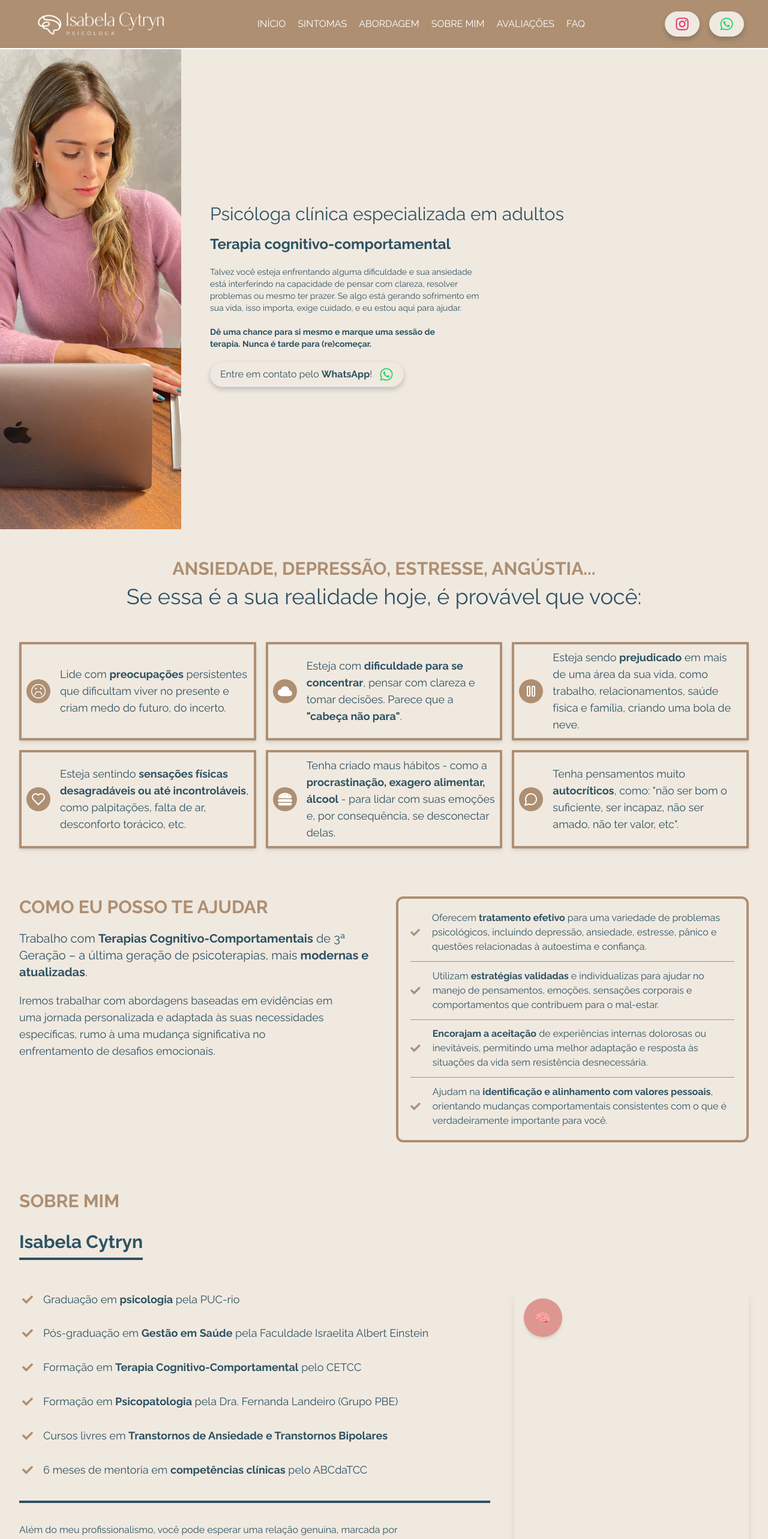
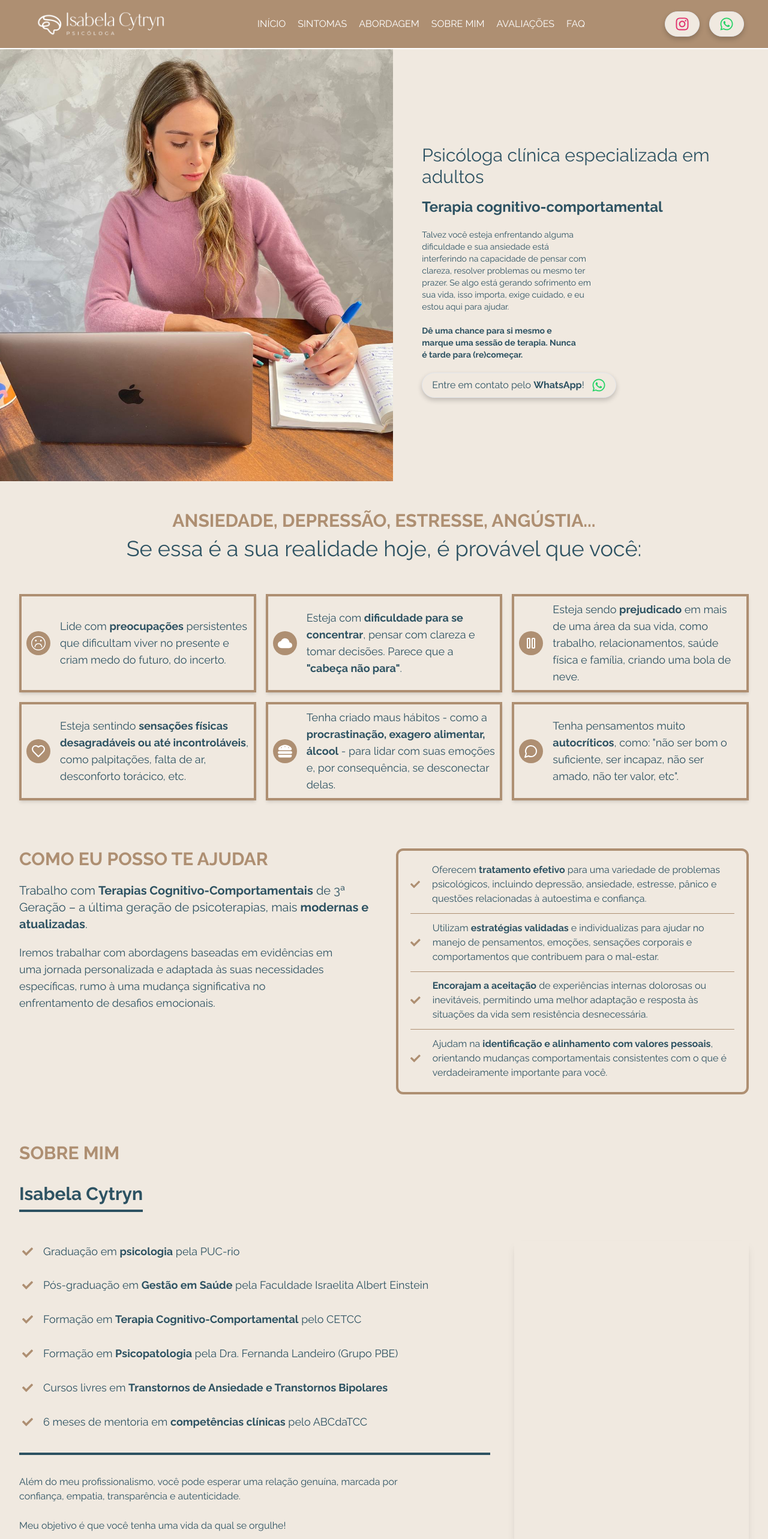
Before and after one commit to MarceloBxD/isacytryn, a Next.js app: page / in a window 1280 px wide. Shown: the top 2565 px of the page at 60% size. Built offline with nearby package versions, Linux system fonts and the light colour scheme.

Commit message:
refactor: Update image paths and optimize layout in Header, Presentation, and SolveProblems components

```diff
--- a/components/Header/index.tsx
+++ b/components/Header/index.tsx
@@ -52,7 +52,7 @@ export const Header: React.FC = () => {
       } w-full z-50 top-0 bg-secondary border-white border-b-2 rounded-lg flex ${
         isOpen ? `items-start` : `items-center `
       }
-      } justify-between px-10 py-6 md:py-4`}
+      } justify-between px-10 md:max-h-[90px] py-6 md:py-4`}
     >
       <div className="relative h-10 md:h-12 w-48 md:w-64">
         <Link href="/">
--- a/src/sections/About/index.tsx
+++ b/src/sections/About/index.tsx
@@ -123,12 +123,6 @@ const About: React.FC = () => {
           />
           {/* Adicione formas geométricas personalizadas */}
           <div className="custom-shape"></div>
-          <div className="absolute top-4 left-4 w-16 h-16 bg-[#DE9790] rounded-full flex items-center justify-center shadow-md">
-            <span className="text-white text-xl">🧠</span>
-          </div>
-          <div className="absolute bottom-4 right-4 w-16 h-16 bg-[#6C63FF] rounded-full flex items-center justify-center shadow-md">
-            <span className="text-white text-xl">💭</span>
-          </div>
         </div>
       </div>
     </section>
--- a/src/sections/Presentation/index.tsx
+++ b/src/sections/Presentation/index.tsx
@@ -68,19 +68,13 @@ const Presentation: React.FC = () => {
   return (
     <section
       id="apresentacao"
-      className="relative flex flex-col md:flex-row  items-center h-screen max-w-screen -mb-10 md:mb-12"
+      className="relative flex flex-col md:flex-row items-center md:h-[calc(100vh-80px)] max-w-screen -mb-10 md:mb-12"
     >
-      <div className="relative w-full max-w-screen h-[280px] md:w-[400px] md:h-full">
+      <div className="relative w-full max-w-screen h-[280px] md:w-[1400px]  md:h-full">
         <Image
           layout="fill"
           alt="Isa Front Image"
-          className="object-cover hidden bg-top opacity-25"
-          src="/images/isa-front-image.jpg"
-        />
-        <Image
-          layout="fill"
-          alt="Isa Front Image"
-          className="object-cover object-top bg-top "
+          className="object-cover object-top bg-center bg-cover "
           src="/images/bg.jpg"
         />
       </div>
--- a/src/sections/SolveProblems/index.tsx
+++ b/src/sections/SolveProblems/index.tsx
@@ -105,6 +105,8 @@ const SolveProblems: React.FC = () => {
         justify-center
         text-center
         text-quaternary
+        mt-20
+        md:mt-0
         `}
       >
         <Title
```
